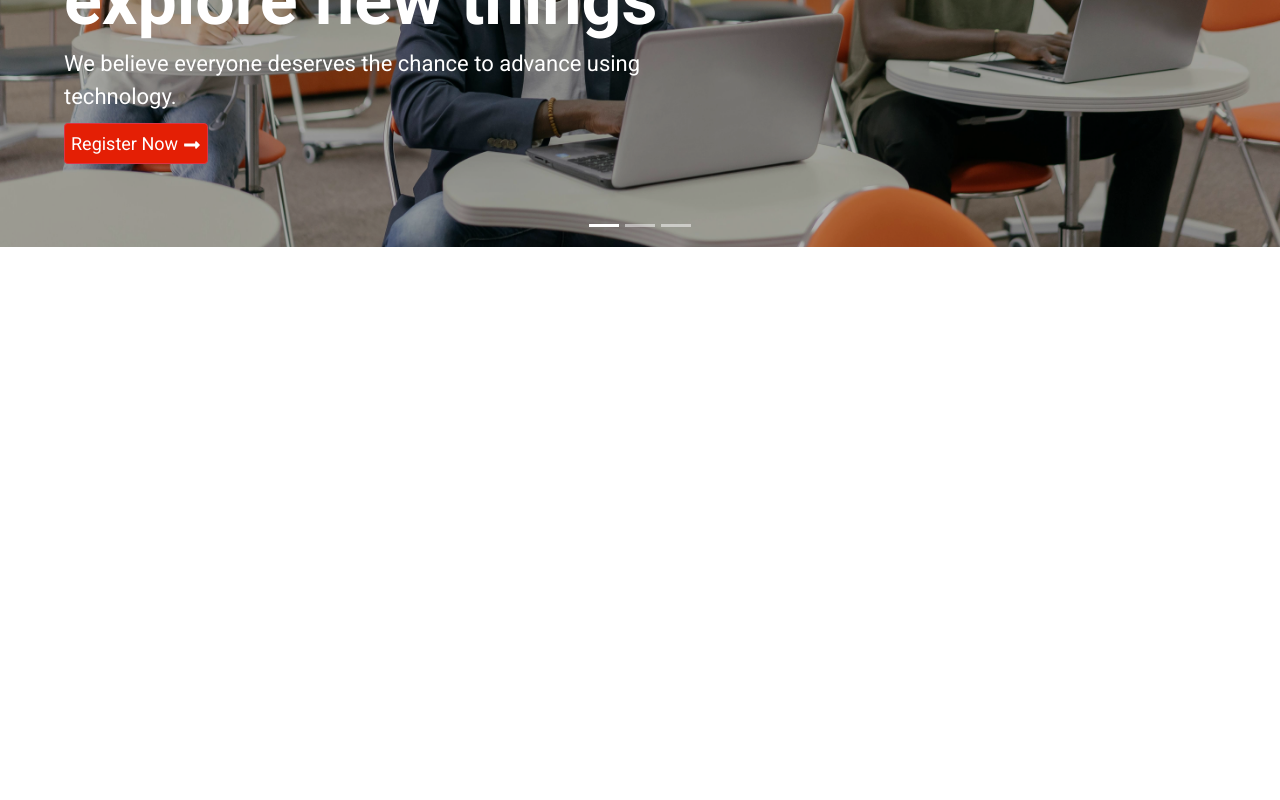
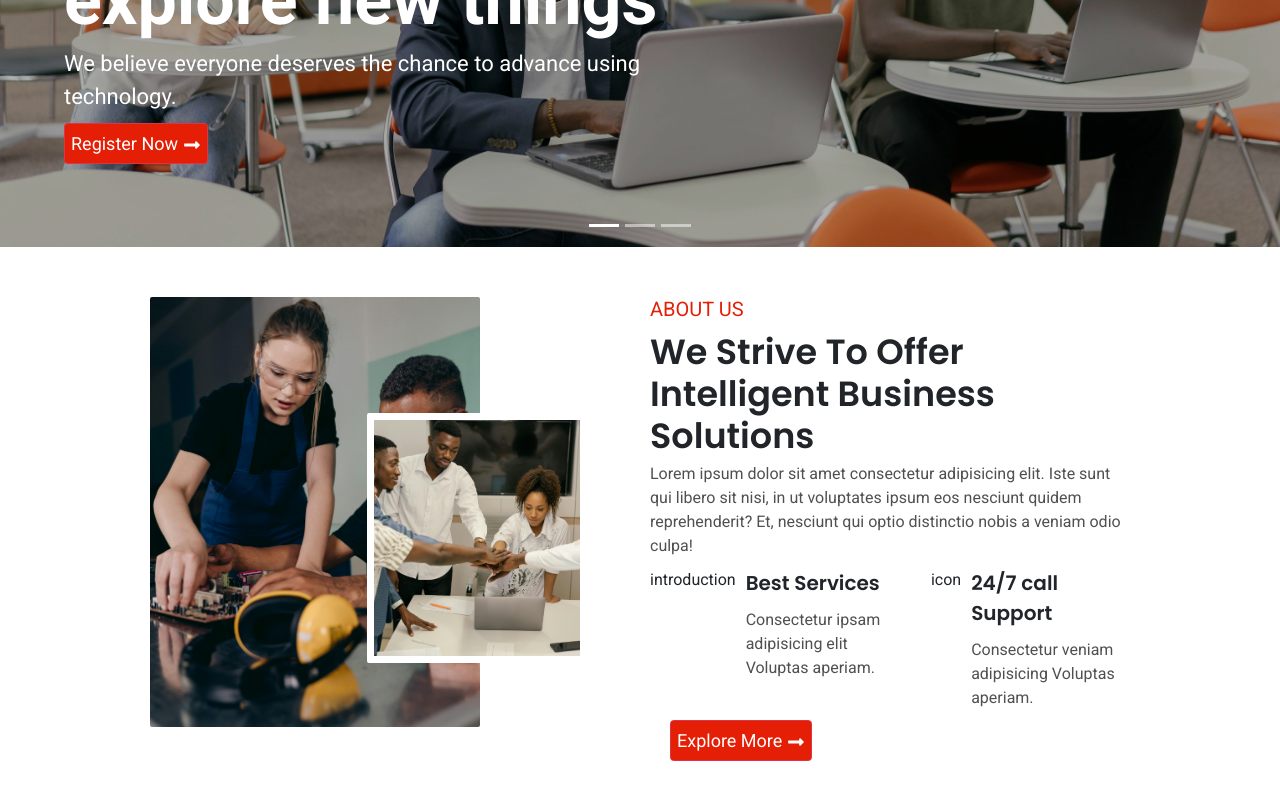
Before and after one commit to Pascal-Juma/MUT-TECH-CLUB, a React (Vite) app: page / in a window 1280 px wide. Shown: the part 528-1328 px from the top of the page. Before the commit the page ends 800 px from the top, so only its background shows below. Built offline with nearby package versions, Linux system fonts and the light colour scheme.

Commit message:
Build the Header Section

```diff
--- a/index.html
+++ b/index.html
@@ -2,7 +2,7 @@
 <html lang="en">
   <head>
     <meta charset="UTF-8" />
-    <link rel="icon" type="image/svg+xml" href="/vite.svg" />
+    <link rel="icon" type="image" href="/src/assets/images/favicon.png" />
     <meta name="viewport" content="width=device-width, initial-scale=1.0" />
     <link href="https://cdn.jsdelivr.net/npm/bootstrap@5.3.3/dist/css/bootstrap.min.css" rel="stylesheet" integrity="sha384-QWTKZyjpPEjISv5WaRU9OFeRpok6YctnYmDr5pNlyT2bRjXh0JMhjY6hW+ALEwIH" crossorigin="anonymous">
     <title>Mut Tech Club</title>
--- /dev/null
+++ b/src/assets/components/Intro/Intro.css
@@ -0,0 +1,19 @@
+.red{
+    color: var(--color-red);
+    text-transform: uppercase;
+    font-weight: 400;
+    font-size: 2rem;
+}
+.orange{
+    color: var(--color-orange);
+    font-family: (--prime-font);
+    font-style: italic;
+    font-size: 1.8rem;
+    font-weight: 500;
+}
+.sub-heading{
+    margin-top: 1rem;
+    font-size: 3.5rem;
+    font-family: var(--tertiary-font);
+    font-weight: 600;
+}
--- /dev/null
+++ b/src/assets/components/Intro/Intro.tsx
@@ -0,0 +1,27 @@
+import './Intro.css'
+
+type introProps = {
+    heading: string;
+    sub: string;
+    color ? : string;
+}
+function Intro({heading, sub, color}: introProps) {
+    let headingStyle;
+    if(color === 'red'){
+        headingStyle = 'red';
+    }else if (color === 'orange'){
+        headingStyle = 'orange';
+    }
+  return (
+    <>
+      <div className="intro-container">
+        <h1 className={color}>
+            {heading}
+        </h1>
+        <h2 className="sub-heading">{sub}</h2>
+      </div>
+    </>
+  )
+}
+
+export default Intro
--- /dev/null
+++ b/src/assets/pages/Home/About/About.css
@@ -0,0 +1,101 @@
+.about-section{
+    display: flex;
+    margin-inline: 5rem;
+    justify-content: center;
+    gap: 3rem;
+    margin-top: 5rem;
+    margin-bottom: 4rem;
+}
+@media screen and (max-width: 62.125em) {
+    .about-section{
+        flex-direction: column;
+        gap: 2rem;
+        align-items: center;
+        justify-content: center;
+        margin: auto;
+        margin-block: 3rem;
+    }
+    .images-container{
+        width: 45rem;
+        margin-inline: 1rem;
+        position: relative;
+    }
+    .about-left{
+        max-width: 25rem;
+        height: 25rem;
+    }
+    .about-right{
+        max-width: 18rem;
+        position: absolute;
+        right: 50%;
+    }
+}
+.images-container{
+    width: 45rem;
+    position: relative;
+    margin-inline: 1rem;
+}
+.about-left{
+    width: 33rem;
+    overflow: hidden;
+    height: 43rem;
+}
+.about-left img{
+    width: 100%;
+    height: 100%;
+    object-fit: cover;
+    border-radius: .2rem;
+}
+.about-right{
+    width: 22rem;
+    overflow: hidden;
+    height: 25rem;
+    border-radius: .2rem;
+    position: absolute;
+    top: 25%;
+    right: 3%;
+    border: .7rem solid var(--secondary-color);
+}
+.about-right img{
+    width: 100%;
+    height: 100%;
+    object-fit: cover;
+}
+.about-details{
+    max-width: 50rem;
+    padding-inline: 1rem;
+}
+.about-paragragh{
+    color: var(--color-grey);
+}
+.about-more{
+    display: flex;
+    justify-content: center;
+    gap: 2rem;
+}
+.more-left{
+    display: flex;
+    justify-content: center;
+    gap: 1rem;
+}
+.more-right{
+    display: flex;
+    justify-content: center;
+    gap: 1rem;
+}
+.more-title{
+    font-size: 2rem;
+    font-weight: 600;
+    color: var(--prime-color);
+    font-family: var(--tertiary-font);
+}
+.more-wording{
+    width: 70%;
+}
+.more-paragragh{
+    font-size: 1.6rem;
+    color: var(--color-grey);
+}
+.about-bottom{
+    margin-left: 2rem;
+}
--- /dev/null
+++ b/src/assets/pages/Home/About/About.tsx
@@ -0,0 +1,62 @@
+import './About.css'
+import aboutLeft from '../../../images/about-left.jpg'
+import aboutRight from '../../../images/about-right.jpg'
+import Intro from '../../../components/Intro/Intro'
+import Button from '../../../components/Button/Button'
+
+function About() {
+  return (
+    <>
+      <section className="about-section">
+        <div className="images-container">
+            <div className="about-left">
+                <img src={aboutLeft} alt="Image" />
+            </div>
+            <div className="about-right">
+                <img src={aboutRight} alt="Image" />
+            </div>
+        </div>
+        <div className="about-details">
+            <div className="about-introduction">
+                <Intro heading="About Us" sub="We Strive To Offer Intelligent Business Solutions" color="red" />
+            </div>
+            <div className="about-values">
+                <p className="about-paragragh">
+                    Lorem ipsum dolor sit amet consectetur adipisicing elit. Iste sunt qui libero sit nisi, in ut voluptates ipsum eos nesciunt quidem reprehenderit? Et, nesciunt qui optio distinctio nobis a veniam odio culpa!
+                </p>
+            </div>
+            <div className="about-more">
+                <div className="more-left">
+                    introduction
+                    <div className="more-wording">
+                    <p className="more-title">
+                        Best Services
+                    </p>
+                    <p className="more-paragragh">
+                    Consectetur ipsam adipisicing elit Voluptas aperiam.
+                    </p>
+                    </div>
+                </div>
+                <div className="more-right">
+                    icon
+                    <div className="more-wording">
+                        <p className="more-title">
+                            24/7 call Support
+                        </p>
+                        <p className="more-paragragh">
+                            Consectetur  veniam adipisicing Voluptas aperiam.
+                        </p>
+                    </div>
+                </div>
+            </div>
+            <div className="about-bottom">
+                <Button btn="Explore More" />
+
+            </div>
+        </div>
+      </section>
+    </>
+  )
+}
+
+export default About
--- a/src/assets/pages/Home/Header/Header.css
+++ b/src/assets/pages/Home/Header/Header.css
@@ -7,6 +7,12 @@
     justify-content: space-between;
     padding-inline: 2rem;
     background-color: var(--secondary-color);
+}
+@media screen and (max-width: 53.875em){
+    .header{
+        flex-direction: column;
+        gap: 2rem;
+    }
 }
 .header-navigation{
     display: flex;
@@ -23,7 +29,7 @@
     font-size: 2rem;
 }
 .nav-links-list a{
-    color: var(--primary-color);
+    color: var(--color-grey);
     text-transform: capitalize;
     font-weight: 500;
 }
--- a/src/assets/pages/Home/Hero/Hero.css
+++ b/src/assets/pages/Home/Hero/Hero.css
@@ -27,6 +27,19 @@
     width: 67rem;
     z-index: 2;
 }
+@media screen and (max-width: 53.875em){
+    .carousel-caption{
+        position: absolute;
+        bottom: 30%;
+        left: 30%;
+        width: 30rem;
+        display: flex;
+        flex-wrap: wrap;
+    }
+    .hero-tagline{
+        font-size: 2rem;
+    }
+}
 .hero-tagline{
     font-size: 7rem;
     font-weight: 700;
@@ -34,3 +47,10 @@
 .hero-mission{
     font-size: 2.2rem;
 }
+.hero-title{
+    font-family: var(--prime-font);
+    font-style: italic;
+    font-size: 2rem;
+    color: var(--color-white-dark);
+    font-weight: 700;
+}
--- a/src/assets/pages/Home/Home.tsx
+++ b/src/assets/pages/Home/Home.tsx
@@ -1,12 +1,14 @@
 import './Home.css'
 import Header from './Header/Header'
 import Hero from './Hero/Hero'
+import About from './About/About'
 
 function Home() {
   return (
     <>
       <Header />
       <Hero />
+      <About />
     </>
   )
 }
--- a/src/index.css
+++ b/src/index.css
@@ -22,12 +22,16 @@ ol, ul{
   list-style: none;
 }
 :root{
-  --primary-color: #050505;
+  --primary-color: #0F0D1D;
   --secondary-color: #FFFFFF;
-  --color-grey: #FFFFFFCC;
+  --color-white-dark: #FFFFFFCC;
   --grey-color: #333333;
+  --color-grey: #505050;
   --color-red: #E41F05;
+  --color-green: #0bee0b;
+  --color-orange: #C5875D;
   --prime-font: 'Libre Baskerville', serif;
   --secondary-font: 'Roboto', sans-serif;
   --tertiary-font: 'Poppins', sans-serif;
+  --border: .1rem solid var(--color-red);
 }
```
Also changed, not shown: src/assets/images/about-left.jpg (added), src/assets/images/about-right.jpg (added).
